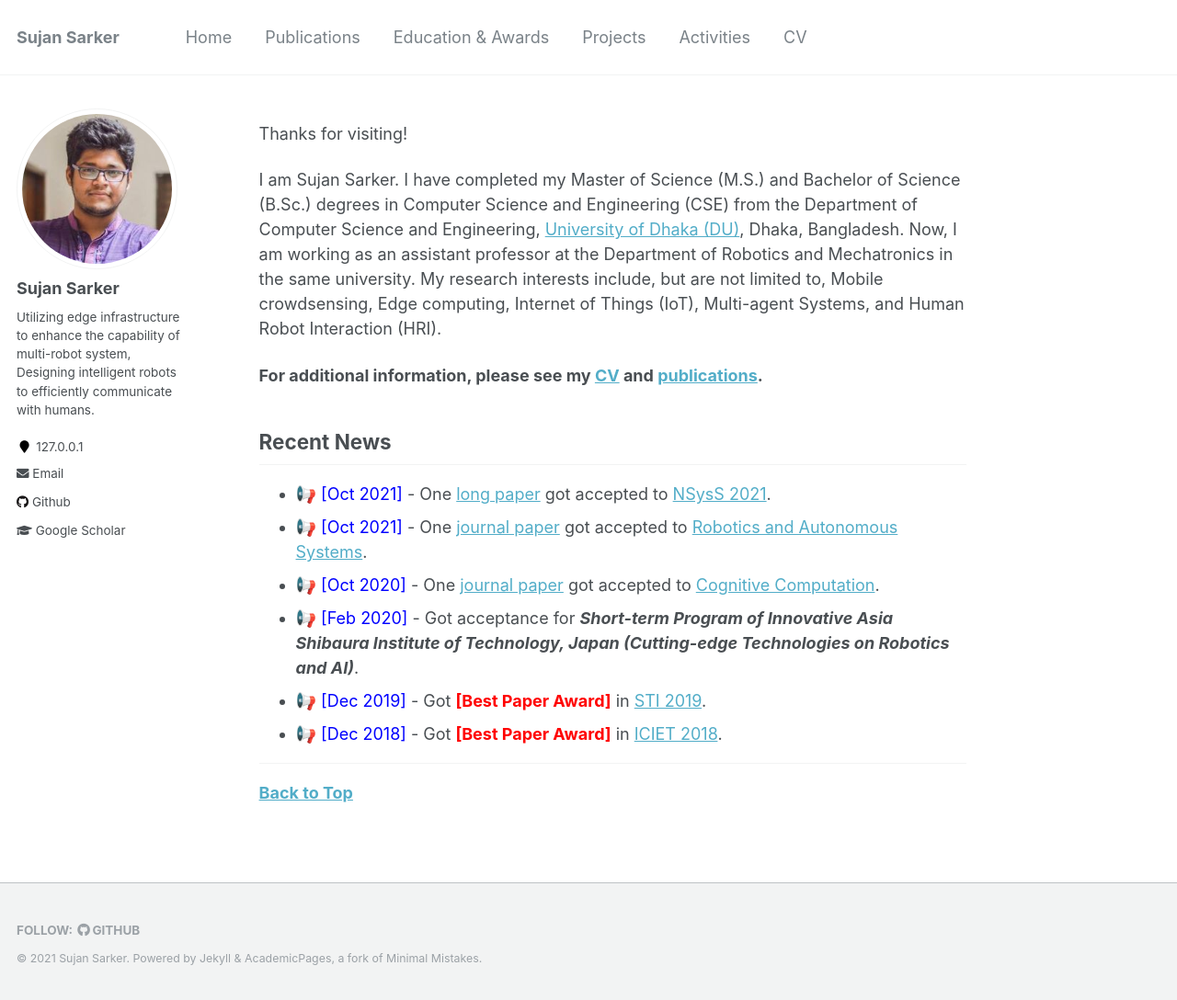
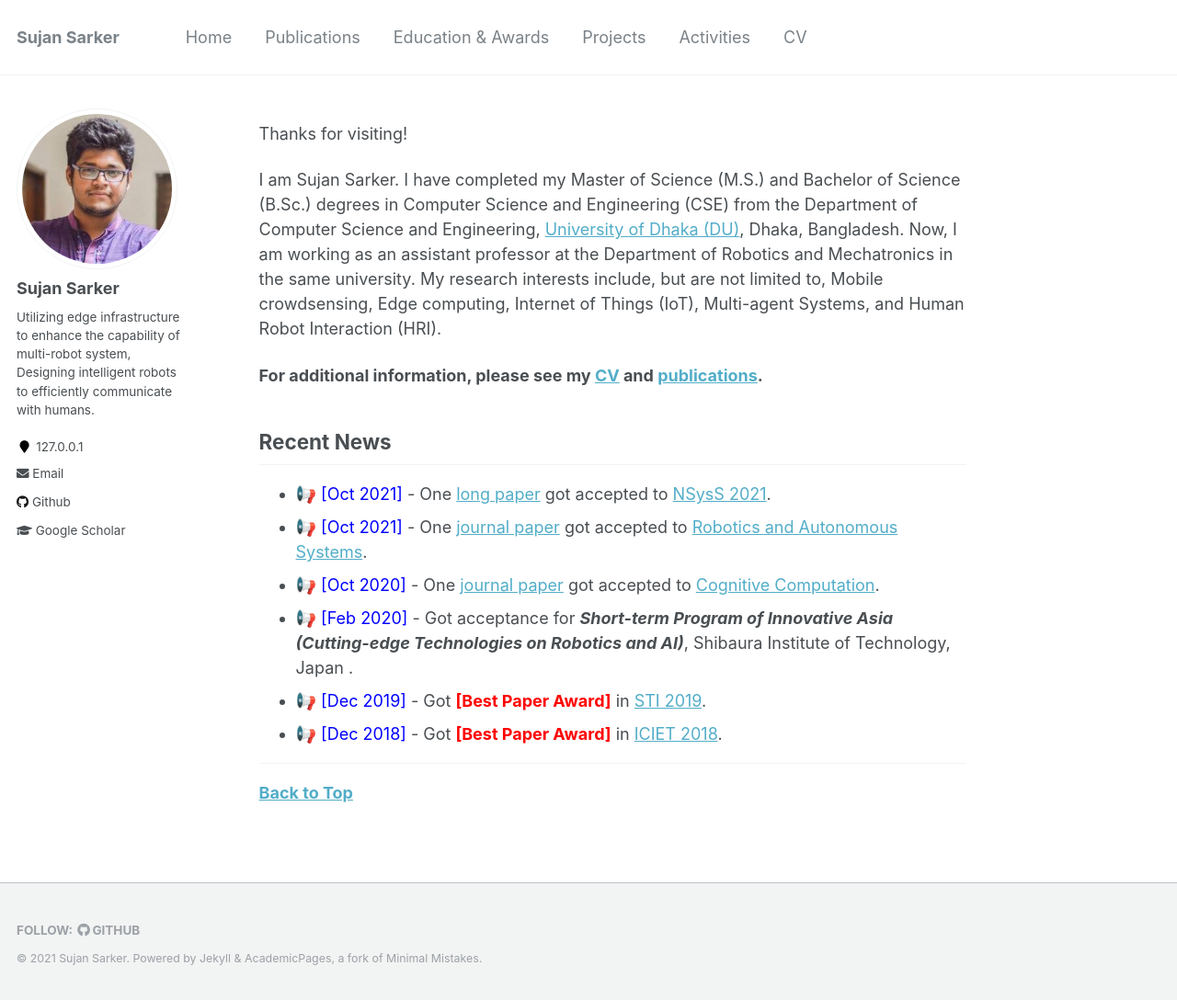
Before and after one commit to sujan-sarker/sujan-sarker.github.io, a Jekyll site: the page built from _pages/about.md, in a window 1280 px wide and 1088 px high. Shown: the whole window at 92% size. Built offline with Jekyll 4.4.1, drawn with Linux system fonts in a browser that asks for light colours.

Commit message:
Update about.md

```diff
--- a/_pages/about.md
+++ b/_pages/about.md
@@ -25,7 +25,7 @@ I am Sujan Sarker. I have completed my Master of Science (M.S.) and Bachelor of
 * 📢 <span style="color:Blue"> [Oct 2021] </span> - One [long paper](https://cse.buet.ac.bd/nsyss2021/papers/) got accepted to  [NSysS 2021](https://cse.buet.ac.bd/nsyss2021/).
 * 📢 <span style="color:Blue"> [Oct 2021] </span> - One [journal paper](https://www.sciencedirect.com/science/article/pii/S0921889021001871) got accepted to  [Robotics and Autonomous Systems](https://www.sciencedirect.com/journal/robotics-and-autonomous-systems).
 * 📢 <span style="color:Blue"> [Oct 2020] </span> - One [journal paper](https://www.springer.com/journal/12559) got accepted to  [Cognitive Computation](https://link.springer.com/article/10.1007/s12559-020-09779-5).
-* 📢 <span style="color:Blue"> [Feb 2020] </span> - Got acceptance for ***Short-term Program of Innovative Asia Shibaura Institute of Technology, Japan (Cutting-edge Technologies on Robotics and AI)***.
+* 📢 <span style="color:Blue"> [Feb 2020] </span> - Got acceptance for ***Short-term Program of Innovative Asia (Cutting-edge Technologies on Robotics and AI)***, Shibaura Institute of Technology, Japan .
 *  📢 <span style="color:Blue"> [Dec 2019] </span> - Got <span style="color:Red"> **[Best Paper Award]** </span> in [STI 2019](http://fse.green.edu.bd/sti-2019/).
 *  📢 <span style="color:Blue"> [Dec 2018] </span> - Got <span style="color:Red"> **[Best Paper Award]** </span> in [ICIET 2018](https://cse.du.ac.bd/iciet/).
 
```
